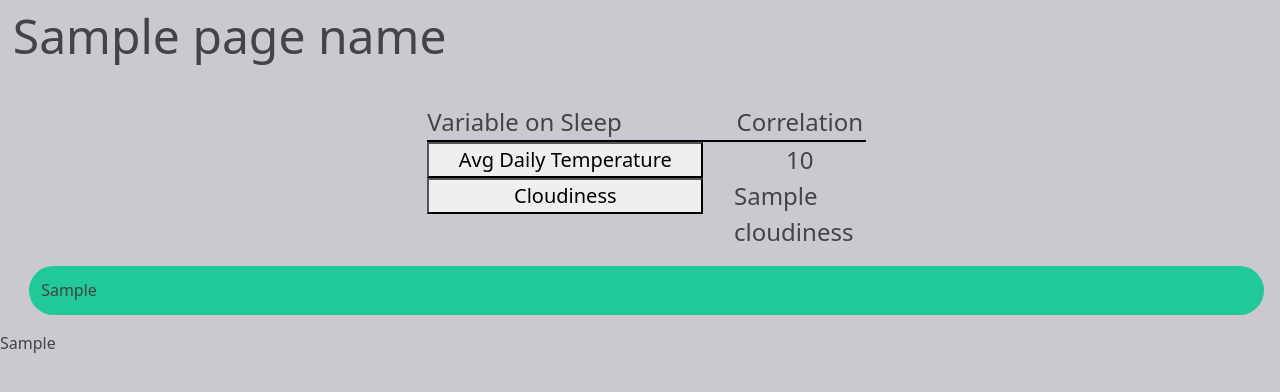
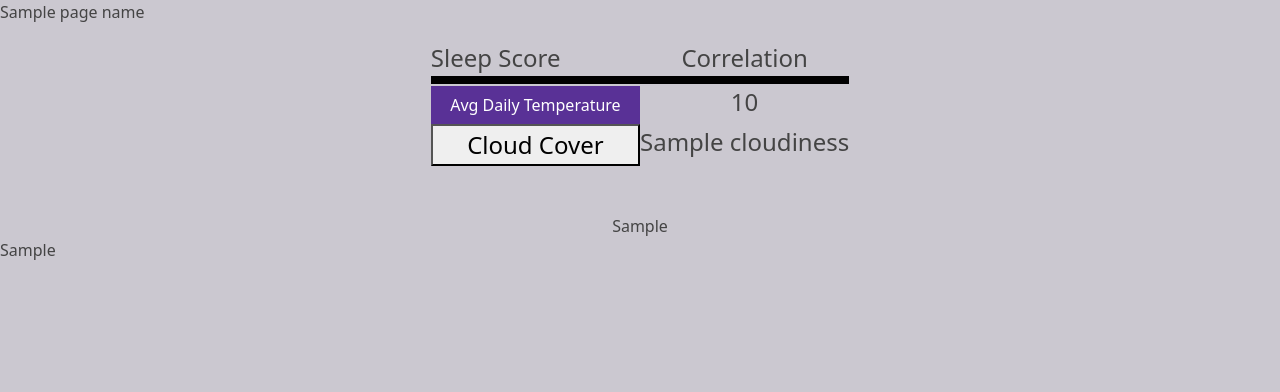
Before and after one commit to costa-rica/whatSticks07, a Flask app: template web/app_package/templates/dashboard.html in a window 1280 px wide. Shown: the part 144-536 px from the top of the page. Run offline with Flask 2, Linux system fonts and the light colour scheme; the template is opened without the code that fills it: most values are stand-ins (such as "Sample title", 1, 10 or a date in 2020); some libraries are stand-ins or nearby versions.

Commit message:
updateing dashboard html/css - in progress

```diff
--- a/web/app_package/static/scss/main.scss
+++ b/web/app_package/static/scss/main.scss
@@ -205,88 +205,68 @@ section.account{
 
 
 
-/* DAshbaord */
+/* Dashbaord */
+
 section.dashboard {
-    padding-top: var(--nav-height);
-    padding-left: 1%;
-    .title{font-size:3rem}
+    padding-top:var(--nav-height);
+    .table_and_chart {
+        display:flex;
+        flex-wrap:wrap;
+        gap: 2rem;
+        justify-content: center;
+        align-items: center;
+        // background-color: red;
     }
 
-/* Table and Image */
-.tbl_img{
-    display: flex;
-    flex-wrap:wrap;
-    padding: 1rem .2rem 0 .2rem;
-    gap:1rem;
+    .table_div_outer{
+        flex:1;
+        display:flex;
+        padding:1rem;
+        // background-color: green;
+        height:fit-content;
+
     }
-
-/* Table */
-.table_div{
-    flex:1 0 33%;
+    .table_flex{
         display:flex;
         justify-content: center;
         align-items: center;
-    flex-wrap: wrap;
-    // padding: 2rem;
-    .table_div_sub{
-        // max-width: 40rem;
-        // display: inline-block;
-        .table_headers {
-            width: 100%;
-            display: grid;
-            grid-template-columns: 70% 30%;
-            border-bottom: .15rem solid black;
-            // border-radius: 13%;
-            .header {
-                font-size: 3vh;
-                // width:fit-content
+        width:100%;
     }
-
-            .header_corr {
+    .table_div {
+        font-size:3vh;
+        display:grid;
+        grid-template-columns: 1fr 1fr;
+    }
+    .header{border-bottom: .5rem solid black;}
+    .header_corr{
         display:flex;
         justify-content: center;
-                align-items: center;
     }
+    .row_value{
+        display:flex;
+        justify-content: center;
     }
-        .table_content {
+    .row_header{
+
+        button {
             width: 100%;
-            display: grid;
-            grid-template-columns: 70% 30%;
-            .row_header{
-                .btn_header {
-                    width: 90%;
-                    font-size: 2.5vh;
-                    white-space: normal;
-                    // background-color: red;
-                }
-                .btn_pressed_on {
-                    border-style:inset;
-                    background-color: darkgray;
+            // background-color: var(--bs-primary);
         }
     }
 
-            .row_value {
+    .bokeh_div {
+        flex:1.2;
         display: flex;
         justify-content: center;
         align-items: center;
-                font-size: 3vh
+        overflow: hidden;
+        min-width: 100%;
+        img{
+            min-width:100%;
+            min-height:100%;
         }
     }
 }
-}
-
-
-/* Bokeh Chart */
-.bokeh_div{
-    flex: 2 0 66%;
-    width: 90%;
-    border-radius: 2em;
-    padding: 1%;
-    background-color: #20c997;
-    position: relative;
-    z-index: 0;
-}
-
 
 
 /* About us */
@@ -469,13 +449,13 @@ section.youtube {
 @media only screen and (min-width: 1080px) {
 
     /* Dashboard */
-    .tbl_img {
-        padding: 2rem 1rem 1rem 1rem;
+    section.dashboard{
+        .bokeh_div {
+            min-width: 1080px;
 
-        .bokeh_div{
-            min-width: 50rem;
         }
     }
+
 /* About us */
     section.about_us {
         padding: var(--nav-height) 5px 0 10px;
--- a/web/app_package/templates/dashboard.html
+++ b/web/app_package/templates/dashboard.html
@@ -1,28 +1,32 @@
 {% extends "_layout.html" %}
 {% block main %}
+
+<body>
 <section class="dashboard">
     <div class = "title">
         {{ page_name }}
       </div>
+    <div class="table_and_chart">
+
+        <div class="table_div_outer">
+
+            <div class="table_flex">
+                <form method="POST">
 
 
-    <div class="tbl_img">
                     <div class="table_div">
-        <form method="POST">
-          <div class="table_div_sub">
-            <div class="table_headers">
                         <div class="header header_var">
-                Variable on Sleep
+                            Sleep Score
                         </div>
+
                         <div class="header header_corr">
                             Correlation
                         </div>
-            </div>
-            <div class="table_content">
+
 
                         <div class="row_header">
                             {% if buttons_dict['avg_temp']!=1 %}
-                <button type="submit" name="avg_temp" value="1" class="btn-primary btn_header">Avg Daily Temperature</button>
+                            <button type="submit" name="avg_temp" value="1" class="btn btn-primary btn_header">Avg Daily Temperature</button>
                             {% else %}
                             <button type="submit" name="avg_temp" value="1" class="btn-primary btn_header btn_pressed_on">Avg Daily Temperature</button>
                             {% endif %}
@@ -33,13 +37,13 @@
                           {% else %}
                             Off
                           {% endif %}
+
                         </div>
-
                         <div class="row_header">
                             {% if buttons_dict['cloudiness']!=1 %}
-                <button type="submit" value="1" name="cloudiness" class="btn-primary btn_header">Cloudiness</button>
+                            <button type="submit" value="1" name="cloudiness" class="btn-primary btn_header">Cloud Cover</button>
                             {% else %}
-                <button type="submit" value="1" name="cloudiness" class="btn-primary btn_header btn_pressed_on" >Cloudiness</button>
+                            <button type="submit" value="1" name="cloudiness" class="btn-primary btn_header btn_pressed_on" >Cloud Cover</button>
                             {% endif %}
                         </div>
                         <div class="row_value">
@@ -49,20 +53,12 @@
                                 Off
                             {% endif %}
                         </div>
-
-
+                    </div>
+                </form>
             </div>
 
 
         </div>
-
-        </form>
-
-
-
-
-      </div>
-
 
         <div class="bokeh_div">
             {{ div_b|safe }}
@@ -70,14 +66,10 @@
 
     </div>
 
-    </div>
+
 
 </section>
-
-
 {{ script_b|safe }}
-
-
 
 
 <script src="../static/bokeh/bokeh-2.4.3.min.js" crossorigin="anonymous"></script>
```
Also changed, not shown: web/app_package/static/css/main.css, 1 other file. Lines whose indentation alone changed are shown as unchanged.
